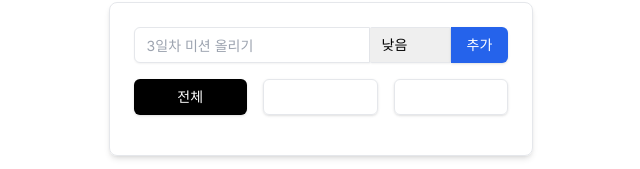
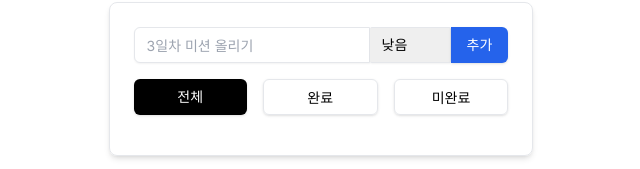
Before and after one commit to wontory/resat-challenge, a Next.js app: page /to-do-list in a window 1280 px wide. Shown: the part 361-530 px from the top of the page, without its empty margins (319-959 px from the left). Built offline with nearby package versions, Linux system fonts and the light colour scheme.

Commit message:
fix: 버튼 텍스트 색상 오류 수정

```diff
--- a/src/app/countdown-timer/components/countdown-timer.tsx
+++ b/src/app/countdown-timer/components/countdown-timer.tsx
@@ -78,7 +78,7 @@ export function CountdownTimer() {
         <Button
           onClick={handleToggle}
           disabled={time === 0}
-          className={`w-full ${
+          className={`w-full text-white ${
             isRunning
               ? 'bg-yellow-500 hover:bg-yellow-500/80'
               : 'bg-green-600 hover:bg-green-600/80'
@@ -88,7 +88,7 @@ export function CountdownTimer() {
         </Button>
         <Button
           onClick={handleReset}
-          className="w-full bg-red-600 hover:bg-red-600/80"
+          className="w-full bg-red-600 text-white hover:bg-red-600/80"
         >
           RESET
         </Button>
--- a/src/app/to-do-list/components/task-filter.tsx
+++ b/src/app/to-do-list/components/task-filter.tsx
@@ -17,7 +17,7 @@ function TaskFilter({
           key={`filter-${filter}`}
           className={`w-full ${
             current === filter
-              ? 'bg-black hover:bg-black/80'
+              ? 'bg-black text-white hover:bg-black/80'
               : 'border text-black hover:bg-black/10'
           }`}
           onClick={() => onChange(filter)}
--- a/src/app/to-do-list/components/task-input.tsx
+++ b/src/app/to-do-list/components/task-input.tsx
@@ -58,7 +58,7 @@ function TaskInput({ onAdd }: { onAdd: (task: Task) => void }) {
       <Button
         type="submit"
         onClick={handleSubmit}
-        className="rounded-l-none bg-blue-600 hover:bg-blue-600/80"
+        className="rounded-l-none bg-blue-600 text-white hover:bg-blue-600/80"
       >
         추가
       </Button>
--- a/src/components/button.tsx
+++ b/src/components/button.tsx
@@ -5,7 +5,7 @@ function Button({
 }: React.ButtonHTMLAttributes<HTMLButtonElement>) {
   return (
     <button
-      className={`h-9 rounded-md px-4 py-2 text-sm font-medium text-white shadow transition-colors disabled:pointer-events-none disabled:opacity-50 ${className}`}
+      className={`h-9 rounded-md px-4 py-2 text-sm font-medium shadow transition-colors disabled:pointer-events-none disabled:opacity-50 ${className}`}
       {...props}
     >
       {children}
```
